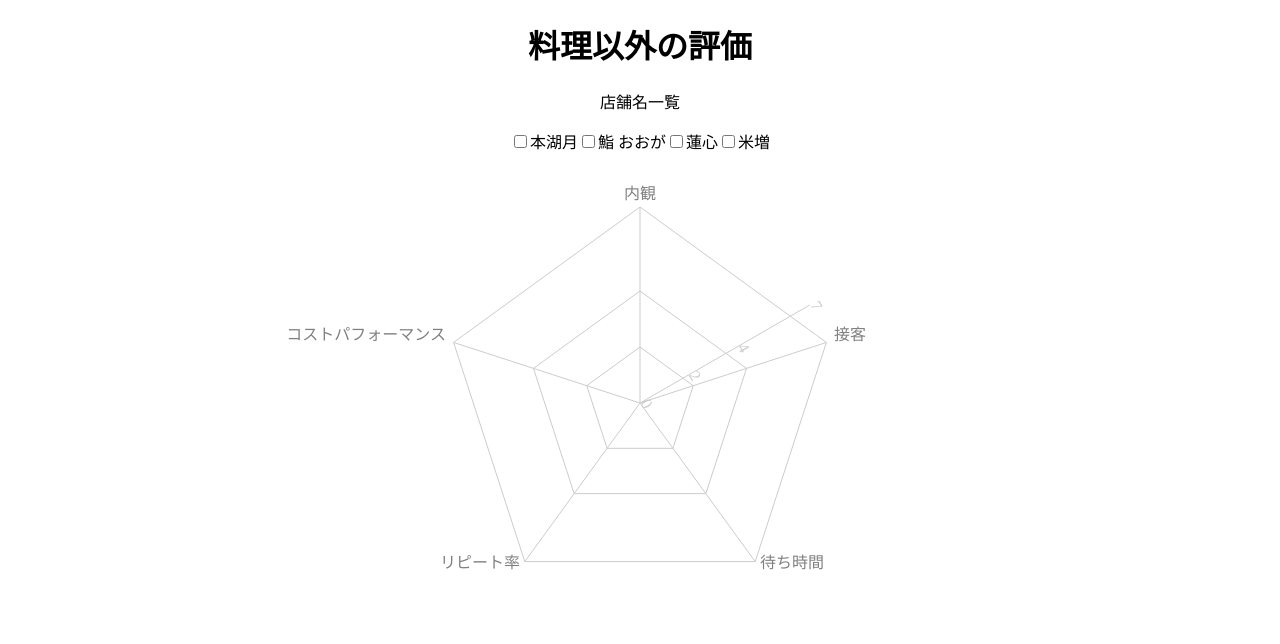
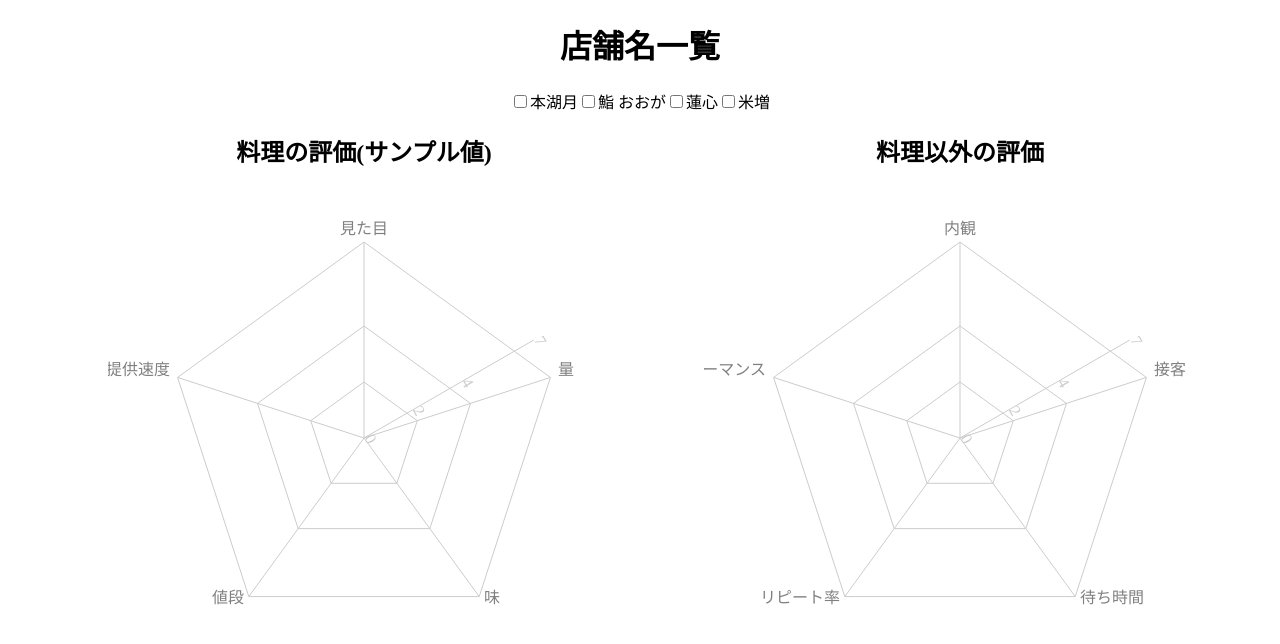
Before and after one commit to yk-mt12/project-exercise-tabelog-recharts, a React (Create React App) app: page / in a window 1280 px wide. Shown: the top 644 px of the page. Built offline with nearby package versions, Linux system fonts and the light colour scheme.

Commit message:
料理のサンプルグラフを作成

```diff
--- a/src/App.css
+++ b/src/App.css
@@ -1,8 +1,27 @@
 .App {
+  width: 100%;
+  height: auto;
   text-align: center;
 }
 
-.SRecharts {
-  margin-top: 20px;
+.SRechartsBlock {
   height: 500px;
 }
+
+.SRechartsFood {
+  position: absolute;
+  margin-left: 100px;
+  width: 40%;
+  height: 500px;
+}
+
+.SRechartsShop {
+  position: absolute;
+  right: 5%;
+  width: 40%;
+  height: 500px;
+}
+
+.restaurants {
+  margin-bottom: 16;
+}
--- a/src/App.tsx
+++ b/src/App.tsx
@@ -1,14 +1,53 @@
+import { useState } from "react";
 import "./App.css";
-import { ReCharts } from "./components/reCharts";
+import { ReChartsFoods } from "./components/reChartsFoods";
+import { ReChartsShop } from "./components/reChartsShop";
 
 function App() {
+  const [isChecked1, setIsChecked1] = useState<boolean>(false);
+  const [isChecked2, setIsChecked2] = useState<boolean>(false);
+  const [isChecked3, setIsChecked3] = useState<boolean>(false);
+  const [isChecked4, setIsChecked4] = useState<boolean>(false);
+
+  const toggleChecked1 = () => {
+    setIsChecked1(!isChecked1);
+  };
+
+  const toggleChecked2 = () => {
+    setIsChecked2(!isChecked2);
+  };
+
+  const toggleChecked3 = () => {
+    setIsChecked3(!isChecked3);
+  };
+
+  const toggleChecked4 = () => {
+    setIsChecked4(!isChecked4);
+  };
+
   return (
     <div className="App">
-      <h1>料理以外の評価</h1>
-      <div className="SRecharts">
-        <ReCharts />
+      <div className="restaurants">
+        <h1>店舗名一覧</h1>
+        <input type="checkbox" id="0" value="0" onClick={toggleChecked1} />
+        本湖月
+        <input type="checkbox" id="1" value="1" onClick={toggleChecked2} />
+        鮨 おおが
+        <input type="checkbox" id="2" value="2" onClick={toggleChecked3} />
+        蓮心
+        <input type="checkbox" id="3" onClick={toggleChecked4} />
+        米増
       </div>
-
+      <div className="SRechartsBlock">
+        <div className="SRechartsFood">
+          <h2>料理の評価(サンプル値)</h2>
+          <ReChartsFoods isChecked1={isChecked1} isChecked2={isChecked2} isChecked3={isChecked3} isChecked4={isChecked4}/>
+        </div>
+        <div className="SRechartsShop">
+          <h2>料理以外の評価</h2>
+          <ReChartsShop isChecked1={isChecked1} isChecked2={isChecked2} isChecked3={isChecked3} isChecked4={isChecked4}/>
+        </div>
+      </div>
     </div>
   );
 }
--- /dev/null
+++ b/src/components/reChartsFoods.tsx
@@ -0,0 +1,123 @@
+import { useState } from "react";
+import {
+  Radar,
+  RadarChart,
+  PolarGrid,
+  Legend,
+  PolarAngleAxis,
+  PolarRadiusAxis,
+  ResponsiveContainer,
+} from "recharts";
+
+type Props = {
+  isChecked1?: boolean;
+  isChecked2?: boolean;
+  isChecked3?: boolean;
+  isChecked4?: boolean;
+};
+
+export const ReChartsFoods = (props: Props) => {
+  const { isChecked1, isChecked2, isChecked3, isChecked4 } = props;
+  // A -> 本湖月, B -> 鮨 おおが, C -> 蓮心, D -> 米増
+  const data = [
+    {
+      restaurant: "見た目",
+      A: 6,
+      B: 5,
+      C: 4,
+      D: 1,
+      fullMark: 7,
+    },
+    {
+      restaurant: "量",
+      A: 6,
+      B: 4,
+      C: 2,
+      D: 6,
+      fullMark: 7,
+    },
+    {
+      restaurant: "味",
+      A: 6,
+      B: 5.5,
+      C: 6,
+      D: 3,
+      fullMark: 7,
+    },
+    {
+      restaurant: "値段",
+      A: 6,
+      B: 4.5,
+      C: 4.5,
+      D: 7,
+      fullMark: 7,
+    },
+    {
+      restaurant: "提供速度",
+      A: 3.5,
+      B: 6.66,
+      C: 3,
+      D: 3,
+      fullMark: 7,
+    },
+  ];
+
+  return (
+    <>
+      <ResponsiveContainer width="100%" height="100%">
+        <RadarChart cx="50%" cy="50%" outerRadius="80%" data={data}>
+          <PolarGrid />
+          <PolarAngleAxis dataKey="restaurant" />
+          <PolarRadiusAxis angle={30} domain={[0, 7]} />
+          {isChecked1 ? (
+            <Radar
+              name="本湖月"
+              dataKey="A"
+              stroke="#8884d8"
+              fill="#8884d8"
+              fillOpacity={0.6}
+            />
+          ) : (
+            <></>
+          )}
+
+          {isChecked2 ? (
+            <Radar
+              name="鮨 おおが"
+              dataKey="B"
+              stroke="#82ca9d"
+              fill="#82ca9d"
+              fillOpacity={0.6}
+            />
+          ) : (
+            <></>
+          )}
+          {isChecked3 ? (
+            <Radar
+              name="蓮心"
+              dataKey="C"
+              stroke="#00bfff"
+              fill="#00bfff"
+              fillOpacity={0.6}
+            />
+          ) : (
+            <></>
+          )}
+          {isChecked4 ? (
+            <Radar
+              name="米増"
+              dataKey="D"
+              stroke="#ff8c00"
+              fill="#ff8c00"
+              fillOpacity={0.6}
+            />
+          ) : (
+            <></>
+          )}
+
+          <Legend />
+        </RadarChart>
+      </ResponsiveContainer>
+    </>
+  );
+};
--- a/src/components/reCharts.tsx
+++ b/src/components/reChartsShop.tsx
@@ -1,4 +1,3 @@
-import { useState } from "react";
 import {
   Radar,
   RadarChart,
@@ -9,28 +8,19 @@ import {
   ResponsiveContainer,
 } from "recharts";
 
-export const ReCharts = () => {
-  const [isChecked1, setIsChecked1] = useState<boolean>(false);
-  const [isChecked2, setIsChecked2] = useState<boolean>(false);
-  const [isChecked3, setIsChecked3] = useState<boolean>(false);
-  const [isChecked4, setIsChecked4] = useState<boolean>(false);
+type Props = {
+  isChecked1?: boolean;
+  isChecked2?: boolean;
+  isChecked3?: boolean;
+  isChecked4?: boolean;
+};
 
-  const toggleChecked1 = () => {
-    setIsChecked1(!isChecked1);
-  };
+export const ReChartsShop = (props: Props) => {
+  const { isChecked1, isChecked2, isChecked3, isChecked4 } = props;
 
-  const toggleChecked2 = () => {
-    setIsChecked2(!isChecked2);
-  };
-
-  const toggleChecked3 = () => {
-    setIsChecked3(!isChecked3);
-  };
-
-  const toggleChecked4 = () => {
-    setIsChecked4(!isChecked4);
-  };
-
+  console.log('====================================');
+  console.log(isChecked1, isChecked2, isChecked3, isChecked4);
+  console.log('====================================');
   // A -> 本湖月, B -> 鮨 おおが, C -> 蓮心, D -> 米増
   const data = [
     {
@@ -77,17 +67,6 @@ export const ReCharts = () => {
 
   return (
     <>
-      <div className="restaurants">
-        <p>店舗名一覧</p>
-        <input type="checkbox" id="0" value="0" onClick={toggleChecked1} />
-        本湖月
-        <input type="checkbox" id="1" value="1" onClick={toggleChecked2} />
-        鮨 おおが
-        <input type="checkbox" id="2" value="2" onClick={toggleChecked3} />
-        蓮心
-        <input type="checkbox" id="3" onClick={toggleChecked4} />
-        米増
-      </div>
       <ResponsiveContainer width="100%" height="100%">
         <RadarChart cx="50%" cy="50%" outerRadius="80%" data={data}>
           <PolarGrid />
```
